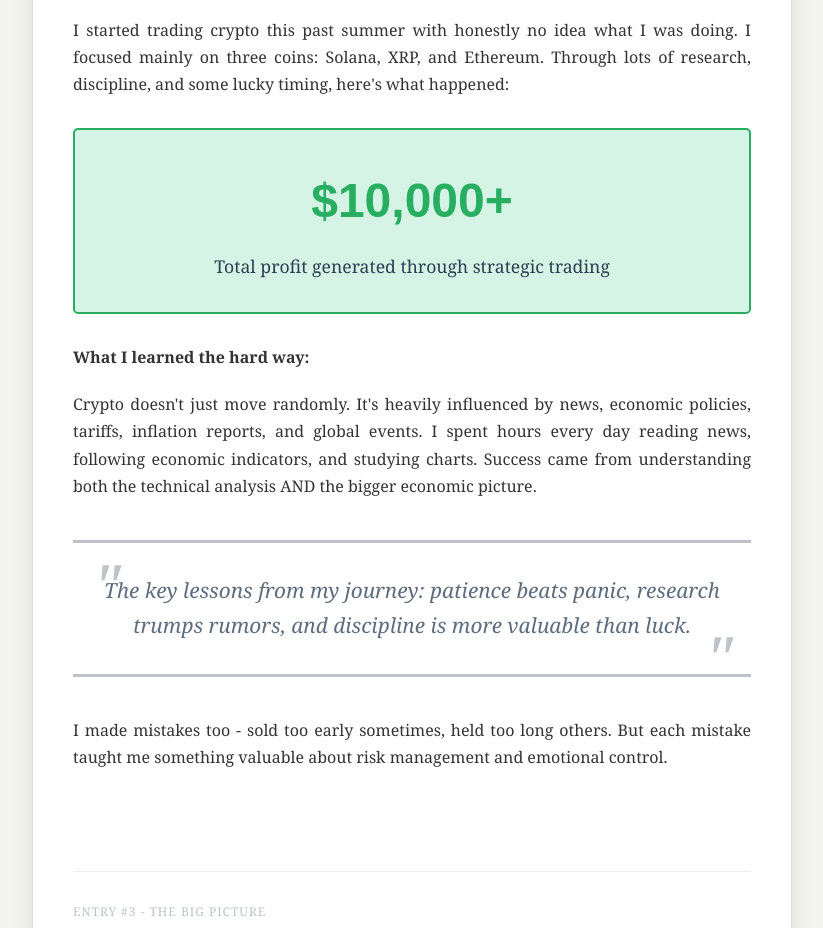
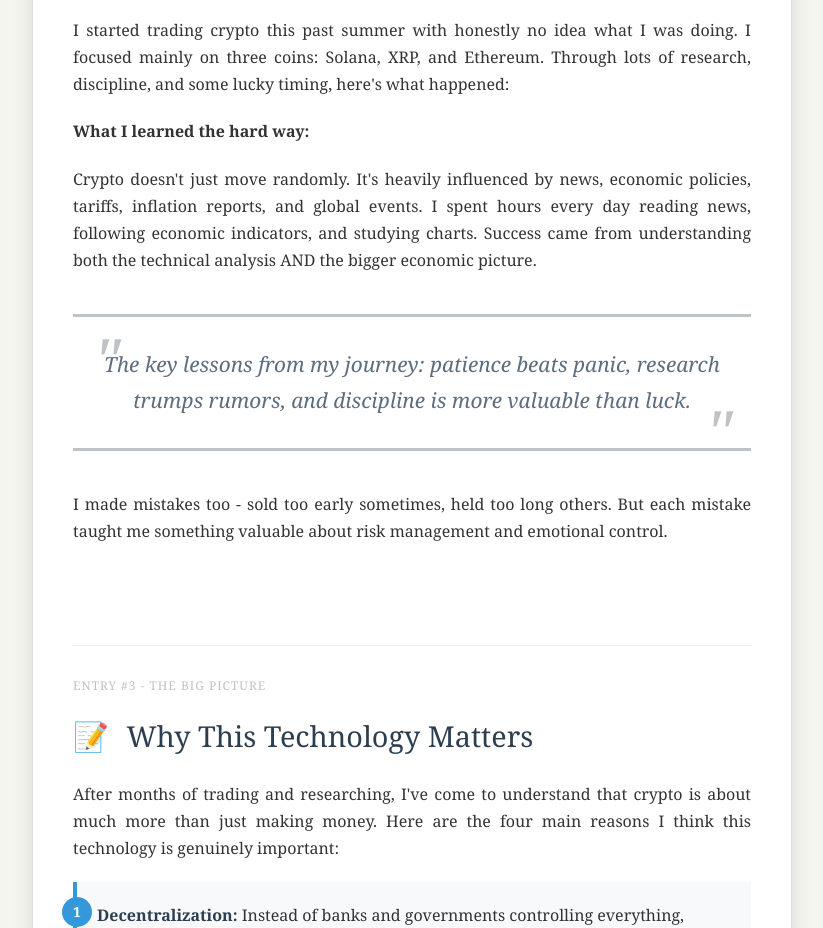
Before and after one commit to abcx03/journal, a plain HTML site: page index.html in a window 1280 px wide. Shown: the part 1641-2569 px from the top of the page, without its empty margins (228-1051 px from the left). Drawn offline with Linux system fonts and the light colour scheme.

Commit message:
Update index.html

```diff
--- a/index.html
+++ b/index.html
@@ -421,10 +421,7 @@
                 <div class="entry-content">
                     <p>I started trading crypto this past summer with honestly no idea what I was doing. I focused mainly on three coins: Solana, XRP, and Ethereum. Through lots of research, discipline, and some lucky timing, here's what happened:</p>
 
-                    <div class="profit-showcase">
-                        <div class="profit-amount">$10,000+</div>
-                        <div class="profit-description">Total profit generated through strategic trading</div>
-                    </div>
+
 
                     <p><strong>What I learned the hard way:</strong></p>
                     <p>Crypto doesn't just move randomly. It's heavily influenced by news, economic policies, tariffs, inflation reports, and global events. I spent hours every day reading news, following economic indicators, and studying charts. Success came from understanding both the technical analysis AND the bigger economic picture.</p>
```
